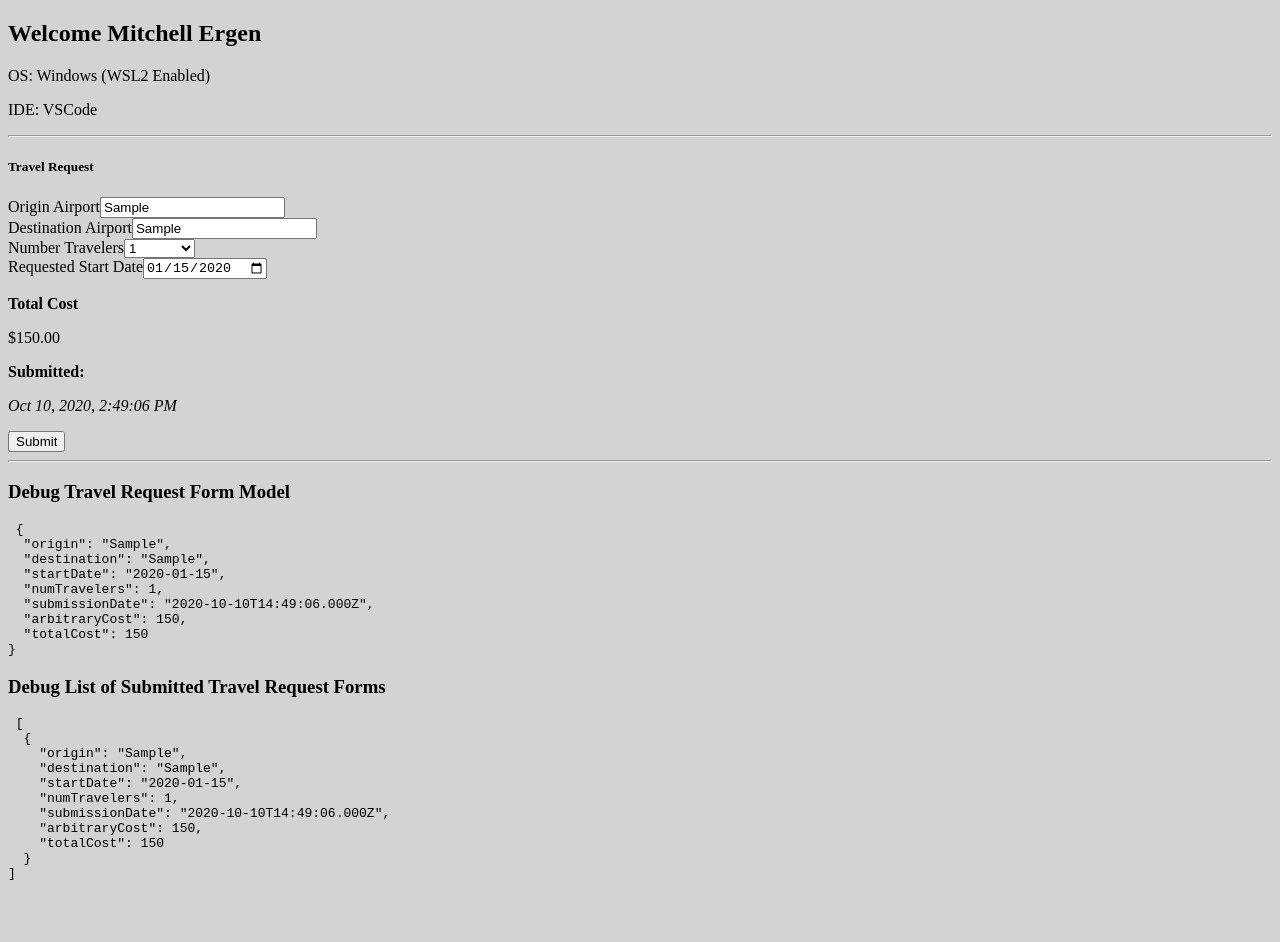
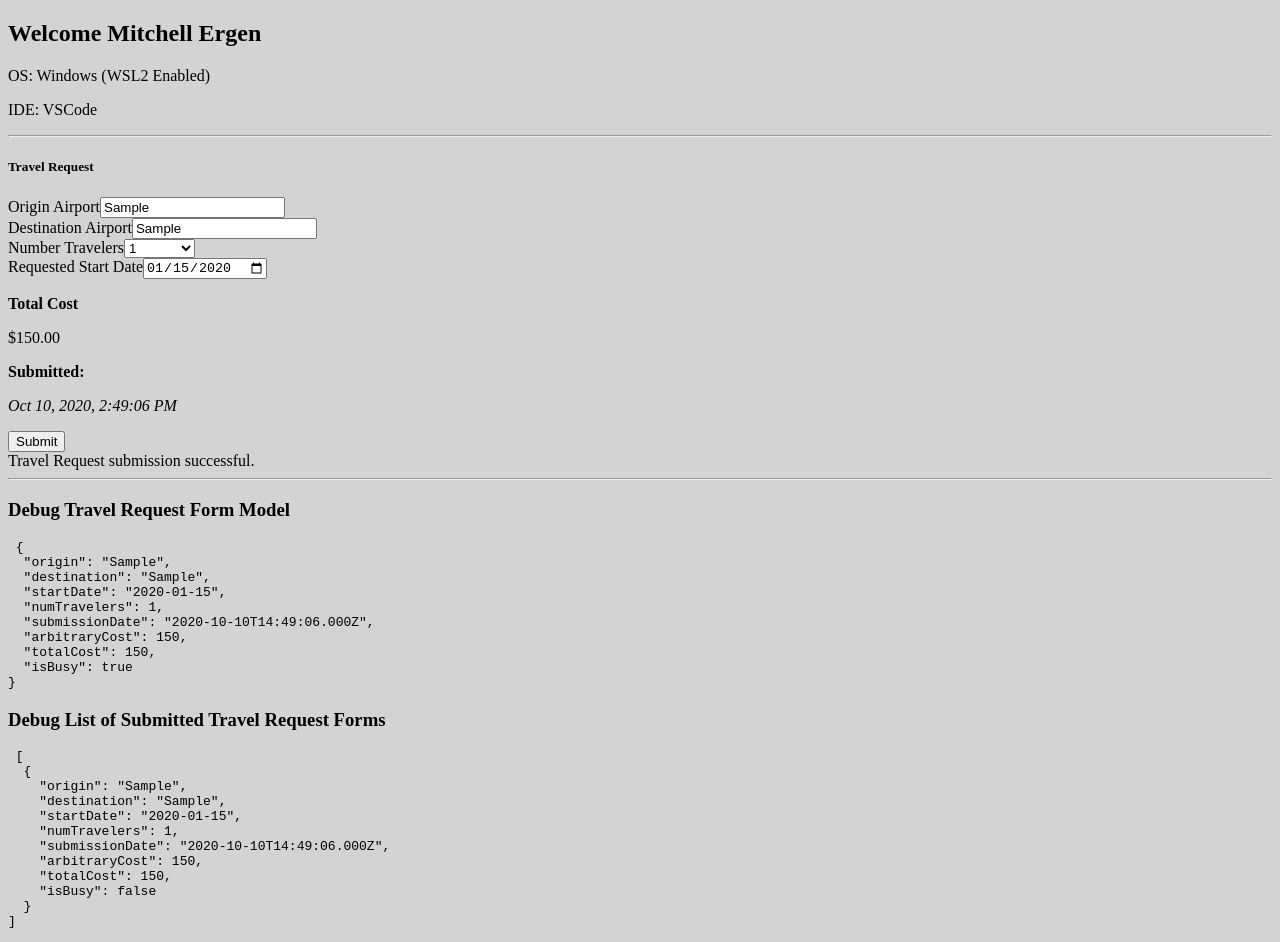
Before and after one commit to merg13/travel-app, an Angular app: page / in a window 1280 px wide. Both pictures are taken after typing "Sample", "Sample", "2020-01-15" into the empty fields and a click on the button "Submit". Before the commit the page ends 894 px from the top, so only its background shows below. Built offline with nearby package versions, Linux system fonts and the light colour scheme.

Commit message:
adding fake async functionality for submission

```diff
--- a/src/app/models/ITravelRequest.ts
+++ b/src/app/models/ITravelRequest.ts
@@ -7,4 +7,5 @@ export class ITravelRequest {
   submissionDate = new Date();
   readonly arbitraryCost = 150;
   totalCost = 1 * this.arbitraryCost;
+  isBusy = false;
 }
--- a/src/app/travel-request-form/travel-request-form.component.html
+++ b/src/app/travel-request-form/travel-request-form.component.html
@@ -57,6 +57,7 @@
         </div>
         <div class="col-sm-4 col-md-4 col-lg-4 col-xl-4 mt-3 list-group">
           <button (click)="submitForm($event)" class="btn btn-raised btn-primary">Submit</button>
+          <div *ngIf="model.isBusy" class="alert alert-success">Travel Request submission successful.</div>
         </div>
         <div class="col-2">
         </div>
--- a/src/app/travel-request-form/travel-request-form.component.ts
+++ b/src/app/travel-request-form/travel-request-form.component.ts
@@ -1,5 +1,6 @@
 import { ITravelRequest } from './../models/ITravelRequest';
 import { Component, Input, OnInit } from '@angular/core';
+import { SelectMultipleControlValueAccessor } from '@angular/forms';
 
 @Component({
   selector: 'travel-request-form',
@@ -45,12 +46,17 @@ export class TravelRequestFormComponent implements OnInit {
     submittedModel.submissionDate = this.model.submissionDate;
     submittedModel.totalCost = this.model.totalCost;
 
+    this.model.isBusy = true;
+
     if (this.mockRequests != null) {
       this.mockRequests.push(this.model);
     }
     else {
       this.mockRequests = [submittedModel];
     }
+
+    // fake delay simulating calling the server to save the submission
+    setTimeout(() => { this.model.isBusy = false; }, 3000);
   }
 
 }
```
